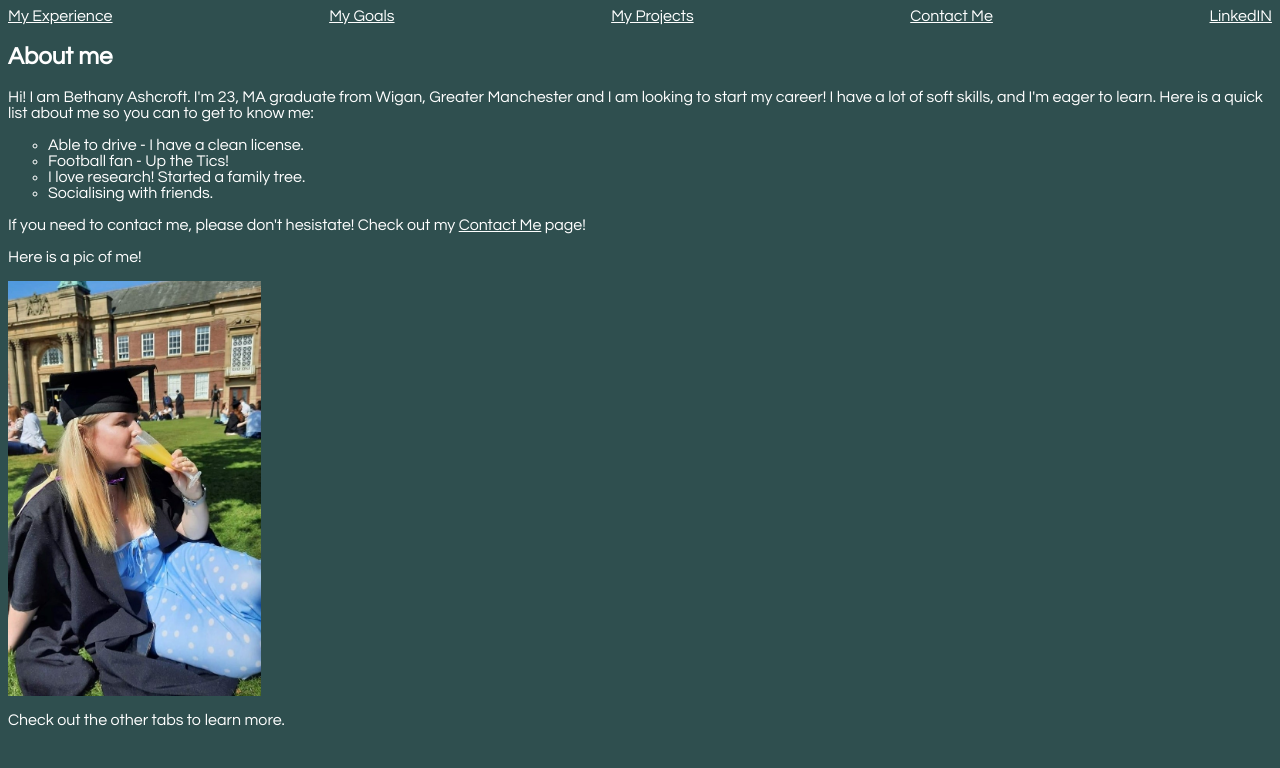
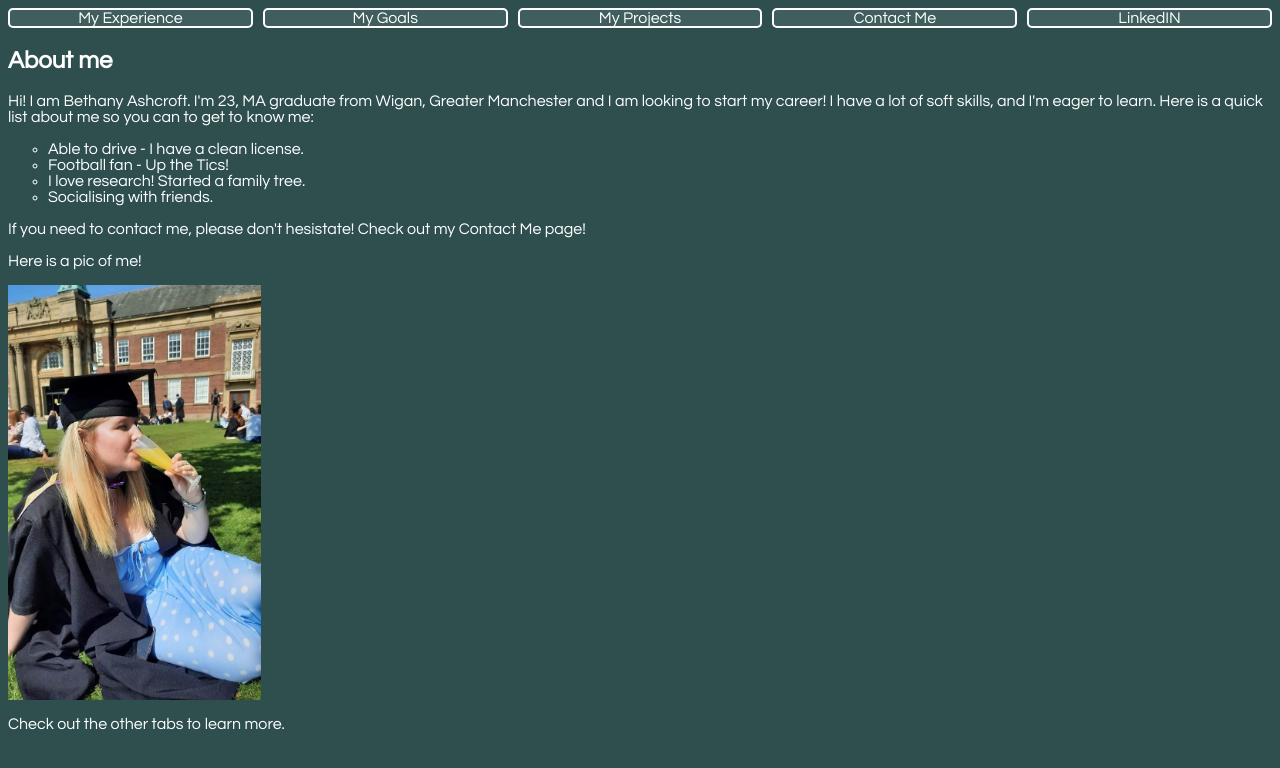
Before and after one commit to Bethashcroft/mywebsite, a plain HTML site: page index.html in a window 1280 px wide. Drawn offline with Linux system fonts and the light colour scheme.

Commit message:
Nav bar changes to buttons

```diff
--- a/Portfolio CSS.css
+++ b/Portfolio CSS.css
@@ -2,8 +2,8 @@
   width: 20%;
 }
 
-html {
-  font-family: Century Gothic;
+a {
+  text-decoration: none;
 }
 .navbar {
   display: flex;
@@ -11,6 +11,16 @@ html {
   list-style: none;
   margin: 0;
   padding: 0;
+  gap: 10px;
+}
+
+.navbar > li {
+  width: 100%;
+  text-align: center;
+  justify-content: space-between;
+  background-color: #ffffff15;
+  border: 2px solid;
+  border-radius: 5px;
 }
 
 .experiencetable,
@@ -140,7 +150,6 @@ a {
     text-align: center;
     padding: 0.3em;
     background-color: #ffffff15;
-    text-decoration: none;
     border: 2px solid;
     border-radius: 5px;
   }
```
